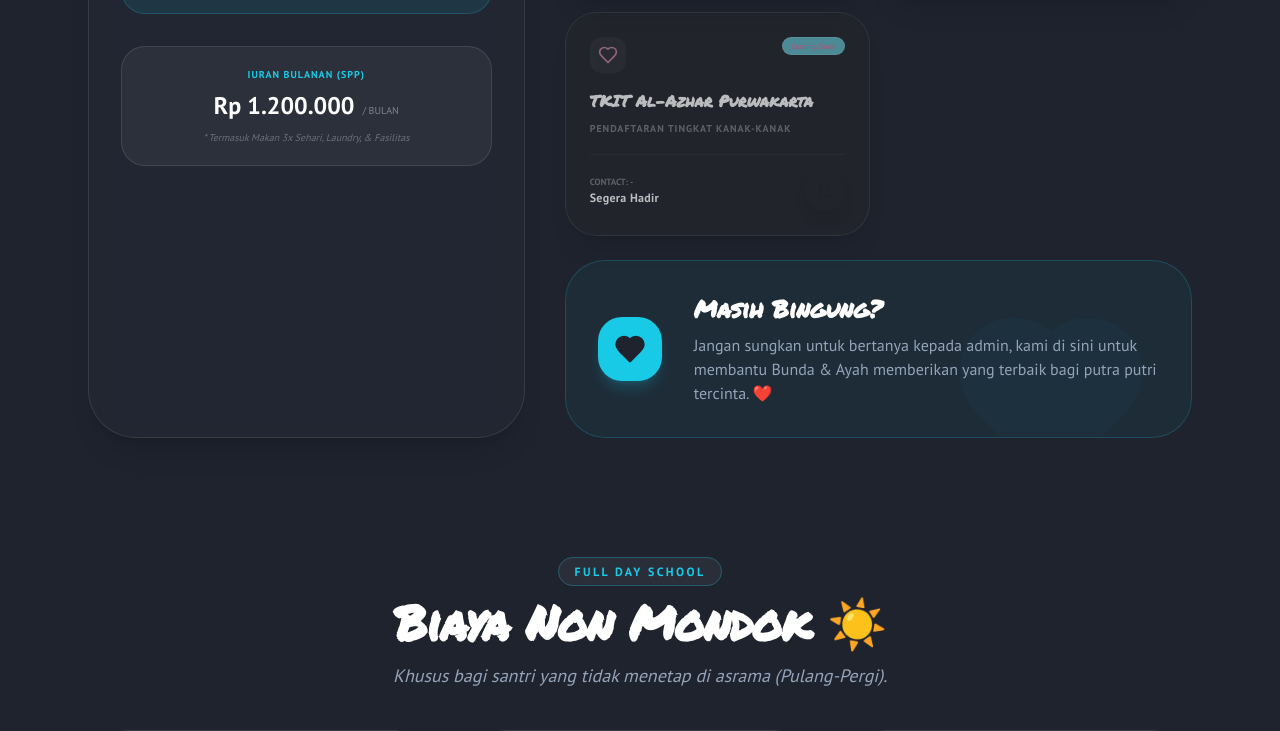
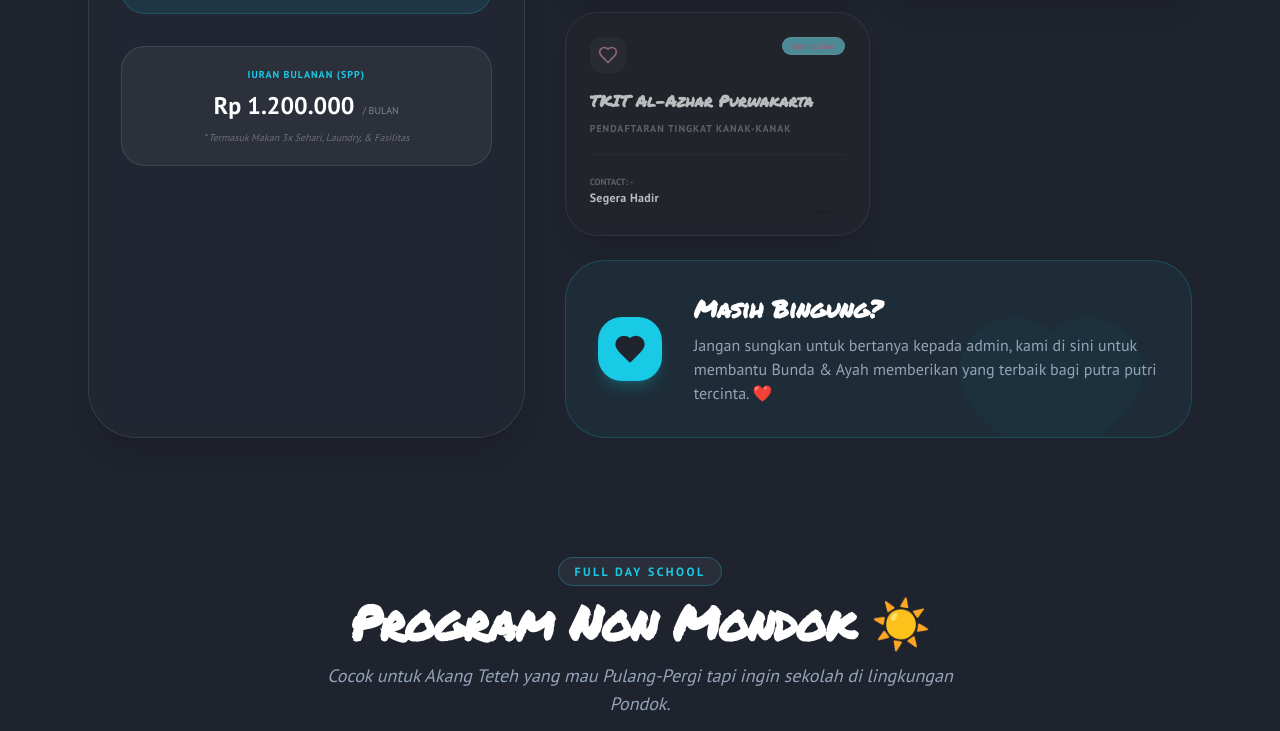
Before and after one commit to danishalzam8002-droid/De-Seviore-, a Next.js app: page /alazhar/info-pendaftaran in a window 1280 px wide. Shown: the part 2000-2731 px from the top of the page. Built offline with nearby package versions, Linux system fonts and the light colour scheme; no server answers; a web font is replaced by a local one.

Commit message:
feat: update Program Non Mondok section text on info-pendaftaran page

```diff
--- a/src/app/alazhar/info-pendaftaran/page.tsx
+++ b/src/app/alazhar/info-pendaftaran/page.tsx
@@ -246,7 +246,7 @@
         <div className="grid grid-cols-1 lg:grid-cols-12 gap-8 md:gap-10">
 
           {/* Timeline / Flow Section */}
-          <div className="lg:col-span-12">
+          <div className="lg:col-span-12 order-1">
             <motion.div variants={itemVariants} className="space-y-8">
               <div className="flex flex-col items-center gap-2 mb-6 md:mb-10">
                 <Badge variant="outline" className="px-3 md:px-4 py-1 border-accent/30 text-accent text-[8px] md:text-xs uppercase tracking-widest font-bold">Registration Flow</Badge>
@@ -283,7 +283,7 @@
 
 
           {/* Registration Main Card */}
-          <div className="lg:col-span-12">
+          <div className="lg:col-span-12 order-2">
             <motion.div variants={itemVariants}>
               <Card className="glass-card border-white/10 overflow-hidden relative group hover:border-accent/20 transition-all duration-700 rounded-[2rem] md:rounded-[3rem] shadow-2xl">
                 <div className="absolute inset-x-0 top-0 h-1 bg-gradient-to-r from-transparent via-accent/50 to-transparent" />
@@ -339,7 +339,7 @@
           </div>
 
           {/* Cost Section */}
-          <div className="lg:col-span-5">
+          <div className="lg:col-span-5 order-3">
             <motion.div variants={itemVariants} className="h-full">
               <Card className="glass-card border-white/5 h-full rounded-[2rem] md:rounded-[3rem] overflow-hidden shadow-2xl">
                 <CardHeader className="p-6 md:p-8 pb-4">
@@ -394,7 +394,7 @@
           </div>
 
           {/* Contact Section */}
-          <div className="lg:col-span-7">
+          <div className="lg:col-span-7 order-5 lg:order-4 mt-12 lg:mt-0">
             <motion.div variants={itemVariants} className="space-y-6">
               <div className="flex items-center gap-3 md:gap-4 mb-6 md:mb-8">
                 <div className="p-2.5 md:p-3 bg-accent/20 rounded-xl md:rounded-2xl text-accent"><Phone size={24} /></div>
@@ -479,15 +479,15 @@
           </div>
 
           {/* Biaya Non Mondok Section */}
-          <div className="lg:col-span-12 mt-12 md:mt-20">
+          <div className="lg:col-span-12 mt-12 md:mt-20 order-4 lg:order-5">
             <motion.div variants={itemVariants} className="space-y-10">
               <div className="text-center space-y-4">
                 <Badge variant="outline" className="px-4 py-1.5 border-accent/30 text-accent text-[10px] md:text-xs uppercase tracking-[0.2em] font-black">Full Day School</Badge>
                 <h2 className="text-3xl md:text-5xl font-headline font-bold text-white tracking-tight">
-                  Biaya Non Mondok ☀️
+                  Program Non Mondok ☀️
                 </h2>
                 <p className="text-muted-foreground text-sm md:text-lg font-light max-w-2xl mx-auto italic">
-                  Khusus bagi santri yang tidak menetap di asrama (Pulang-Pergi).
+                  Cocok untuk Akang Teteh yang mau Pulang-Pergi tapi ingin sekolah di lingkungan Pondok.
                 </p>
               </div>
 
@@ -550,7 +550,7 @@
           </div>
 
           {/* Siswa Diterima Section */}
-          <div className="lg:col-span-12 mt-12 md:mt-20">
+          <div className="lg:col-span-12 mt-12 md:mt-20 order-6">
             <motion.div variants={itemVariants} className="space-y-10">
               <div className="flex flex-col md:flex-row md:items-end justify-between gap-6">
                 <div className="space-y-3">
```
Also changed, not shown: public/robots.txt.
